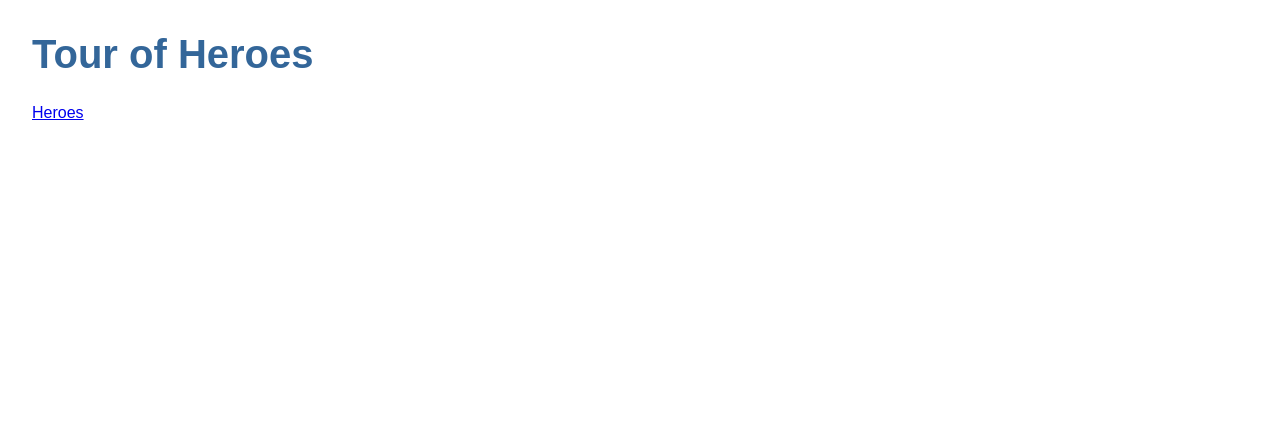
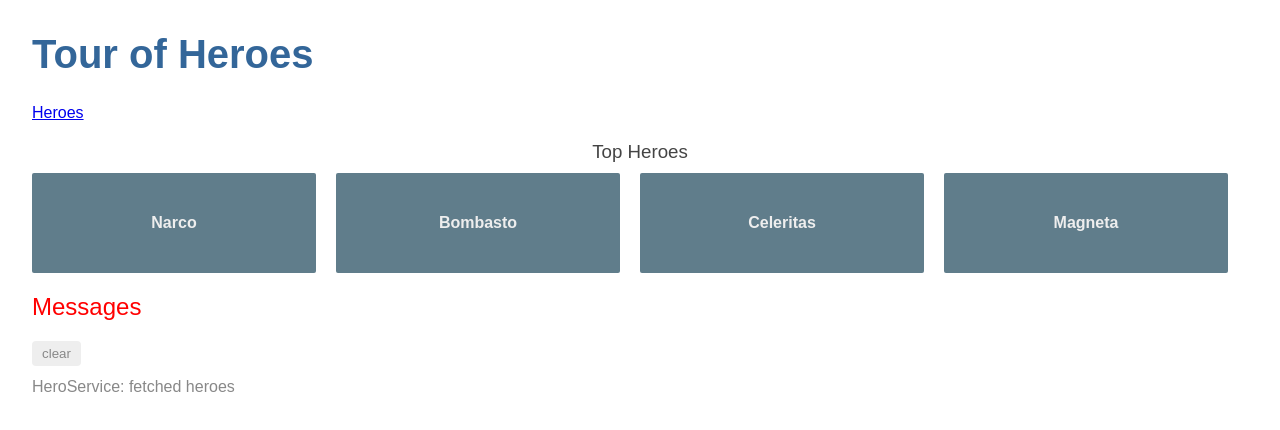
Before and after one commit to helderscrolls/tour-of-heroes, an Angular app: page /dashboard in a window 1280 px wide. Before the commit this address led to /. Shown: the top 430 px of the page. Built offline with nearby package versions, Linux system fonts and the light colour scheme.

Commit message:
added dashboard logic/html/scss and routing

```diff
--- a/src/app/app.module.ts
+++ b/src/app/app.module.ts
@@ -7,13 +7,15 @@
 import { HeroesComponent } from './components/heroes/heroes.component';
 import { HeroDetailComponent } from './components/hero-detail/hero-detail.component';
 import { MessagesComponent } from './components/messages/messages.component';
+import { DashboardComponent } from './components/dashboard/dashboard.component';
 
 @NgModule({
   declarations: [
     AppComponent,
     HeroesComponent,
     HeroDetailComponent,
-    MessagesComponent
+    MessagesComponent,
+    DashboardComponent
   ],
   imports: [
     BrowserModule,
--- /dev/null
+++ b/src/app/components/dashboard/dashboard.component.html
@@ -0,0 +1,11 @@
+<h3>Top Heroes</h3>
+
+<div class="grid grid-pad">
+
+  <a *ngFor="let hero of heroes" class="col-1-4">
+    <div class="module hero">
+      <h4>{{hero.name}}</h4>
+    </div>
+  </a>
+
+</div>
--- /dev/null
+++ b/src/app/components/dashboard/dashboard.component.scss
@@ -0,0 +1,63 @@
+/* DashboardComponent's private CSS styles */
+[class*='col-'] {
+  float: left;
+  padding-right: 20px;
+  padding-bottom: 20px;
+}
+[class*='col-']:last-of-type {
+  padding-right: 0;
+}
+a {
+  text-decoration: none;
+}
+*, *:after, *:before {
+  -webkit-box-sizing: border-box;
+  -moz-box-sizing: border-box;
+  box-sizing: border-box;
+}
+h3 {
+  text-align: center;
+  margin-bottom: 0;
+}
+h4 {
+  position: relative;
+}
+.grid {
+  margin: 0;
+}
+.col-1-4 {
+  width: 25%;
+}
+.module {
+  padding: 20px;
+  text-align: center;
+  color: #eee;
+  max-height: 120px;
+  min-width: 120px;
+  background-color: #607d8b;
+  border-radius: 2px;
+}
+.module:hover {
+  background-color: #eee;
+  cursor: pointer;
+  color: #607d8b;
+}
+.grid-pad {
+  padding: 10px 0;
+}
+.grid-pad > [class*='col-']:last-of-type {
+  padding-right: 20px;
+}
+@media (max-width: 600px) {
+  .module {
+    font-size: 10px;
+    max-height: 75px; }
+}
+@media (max-width: 1024px) {
+  .grid {
+    margin: 0;
+  }
+  .module {
+    min-width: 60px;
+  }
+}
--- /dev/null
+++ b/src/app/components/dashboard/dashboard.component.ts
@@ -0,0 +1,23 @@
+import { Component, OnInit } from '@angular/core';
+import { Hero } from '../../classes/hero';
+import { HeroService } from '../../services/hero.service';
+
+@Component({
+  selector: 'app-dashboard',
+  templateUrl: './dashboard.component.html',
+  styleUrls: [ './dashboard.component.scss' ]
+})
+export class DashboardComponent implements OnInit {
+  heroes: Hero[] = [];
+
+  constructor(private heroService: HeroService) { }
+
+  ngOnInit() {
+    this.getHeroes();
+  }
+
+  getHeroes(): void {
+    this.heroService.getHeroes()
+      .subscribe(heroes => this.heroes = heroes.slice(1, 5));
+  }
+}
```
Also changed, not shown: src/app/app-routing.module.ts (+6 -1 lines), 1 other file (tests, documents, lock files or other folders).
